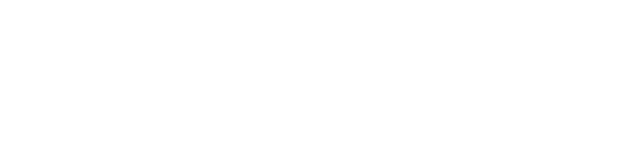
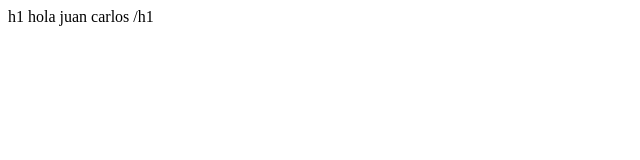
Before and after one commit to lugibe/proyecto-final, a plain HTML site: page index.html in a window 1280 px wide. Shown: the whole page, without its empty margins (0-640 px from the left). Drawn offline with Linux system fonts and the light colour scheme.

Commit message:
Agrege titulo

```diff
--- a/index.html
+++ b/index.html
@@ -8,6 +8,7 @@
 </head>
 <body>
 
+    h1 hola juan carlos /h1
 
 
     </body>
```
